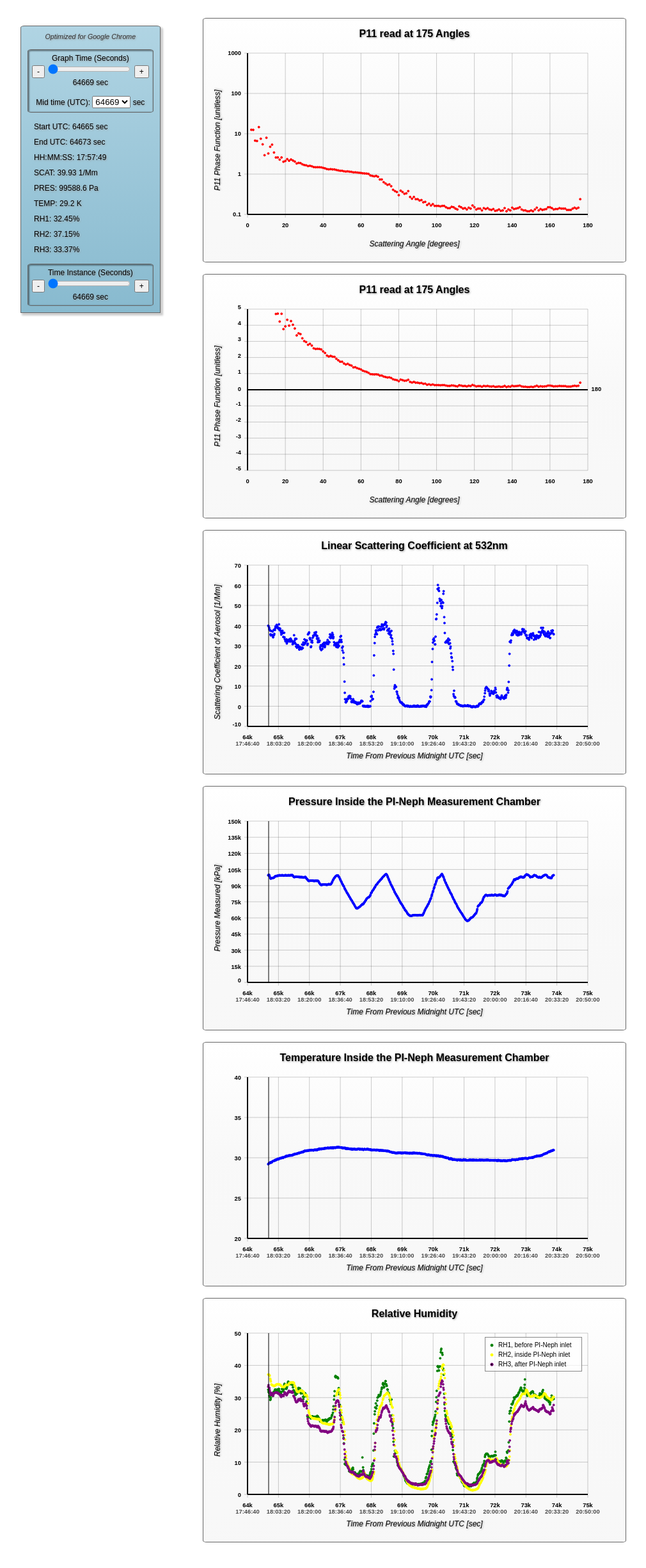
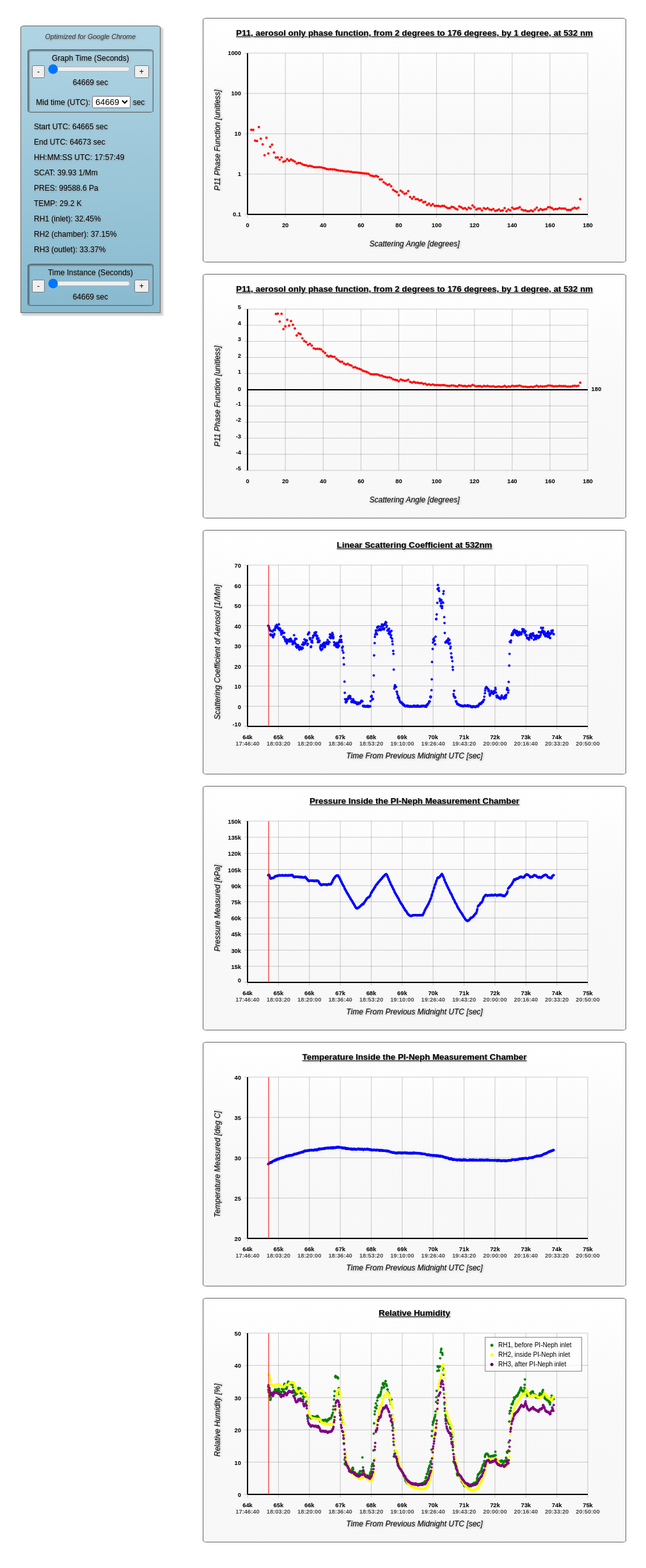
Before and after one commit to rideron89/Scatterplot, a PHP site: page / in a window 1280 px wide. Shown: the top 2450 px of the page at 64% size, without its empty margins (8-1018 px from the left). Run offline with PHP 8.4, Linux system fonts and the light colour scheme.

Commit message:
Updated javascript files.
Changed color of time instance line. Made some modifications to left-panel.

```diff
--- a/index.php
+++ b/index.php
@@ -60,7 +60,8 @@
 
 			function updateRange()
 			{
-				time = document.getElementById("timeRange").value;
+				instanceTime = time =
+					document.getElementById("timeRange").value;
 
 				document.getElementById("rangeCurrent").innerHTML =
 					document.getElementById("timeSelect").options[time].text;
@@ -68,6 +69,11 @@
 				document.getElementById("timeSelect").value = time;
 
 				run();
+
+				ScatGraph.moveTimeLine();
+				PresGraph.moveTimeLine();
+				TempGraph.moveTimeLine();
+				RHGraph.moveTimeLine();
 			}
 
 			function updateTimeInstanceRange()
@@ -171,13 +177,13 @@
 			<div id="dataInformationBox">
 				Start UTC: <span id="startUTC"></span> sec<br />
 				End UTC: <span id="endUTC"></span> sec<br />
-				HH:MM:SS: <span id="calendar"></span><br />
+				HH:MM:SS UTC: <span id="calendar"></span><br />
 				SCAT: <span id="scat"></span> 1/Mm<br />
 				PRES: <span id="pres"></span> Pa<br />
 				TEMP: <span id="temp"></span> K<br />
-				RH1: <span id="rh1"></span>%<br />
-				RH2: <span id="rh2"></span>%<br />
-				RH3: <span id="rh3"></span>%
+				RH1 (inlet): <span id="rh1"></span>%<br />
+				RH2 (chamber): <span id="rh2"></span>%<br />
+				RH3 (outlet): <span id="rh3"></span>%
 			</div>
 
 			<div id="performanceInfo">
--- a/javascript/p11.js
+++ b/javascript/p11.js
@@ -96,7 +96,9 @@ function P11Graph()
 		var xAxis = document.getElementById("p11XAxisTitle");
 		var yAxis = document.getElementById("p11YAxisTitle");
 
-		title.innerHTML = "P11 read at 175 Angles";
+		title.innerHTML = "P11, aerosol only phase function, from 2 degrees ";
+		title.innerHTML += "to 176 degrees, by 1 degree, at 532 nm";
+
 		xAxis.innerHTML = "Scattering Angle [degrees]";
 		yAxis.innerHTML = "P11 Phase Function [unitless]";
 	};
--- a/javascript/p11Small.js
+++ b/javascript/p11Small.js
@@ -97,7 +97,10 @@ function P11SmallGraph()
 		var xAxis = document.getElementById("p11SmallXAxisTitle");
 		var yAxis = document.getElementById("p11SmallYAxisTitle");
 
-		title.innerHTML = "P11 read at 175 Angles";
+		title.innerHTML = "P11, aerosol only phase function, from 2 degrees ";
+		title.innerHTML += "to 176 degrees, by 1 degree, at 532 nm";
+
+
 		xAxis.innerHTML = "Scattering Angle [degrees]";
 		yAxis.innerHTML = "P11 Phase Function [unitless]";
 	};
--- a/javascript/pres.js
+++ b/javascript/pres.js
@@ -59,7 +59,7 @@ function PresGraph()
 		timeLine.style.top = this.padding + "px";
 
 		timeLine.getContext("2d").globalAlpha = 0.5;
-
+		timeLine.getContext("2d").fillStyle = "red";
 		timeLine.getContext("2d").fillRect(0, 0, timeLine.width,
 			timeLine.height);
 	};
--- a/javascript/rh.js
+++ b/javascript/rh.js
@@ -58,7 +58,7 @@ function RHGraph()
 		timeLine.style.top = this.padding + "px";
 
 		timeLine.getContext("2d").globalAlpha = 0.5;
-
+		timeLine.getContext("2d").fillStyle = "red";
 		timeLine.getContext("2d").fillRect(0, 0, timeLine.width,
 			timeLine.height);
 
--- a/javascript/scat.js
+++ b/javascript/scat.js
@@ -51,7 +51,7 @@ function ScatGraph()
 		timeLine.style.top = this.padding + "px";
 
 		timeLine.getContext("2d").globalAlpha = 0.5;
-
+		timeLine.getContext("2d").fillStyle = "red";
 		timeLine.getContext("2d").fillRect(0, 0, timeLine.width,
 			timeLine.height);
 	};
--- a/javascript/temp.js
+++ b/javascript/temp.js
@@ -51,7 +51,7 @@ function TempGraph()
 		timeLine.style.top = this.padding + "px";
 
 		timeLine.getContext("2d").globalAlpha = 0.5;
-
+		timeLine.getContext("2d").fillStyle = "red";
 		timeLine.getContext("2d").fillRect(0, 0, timeLine.width,
 			timeLine.height);
 	};
@@ -110,7 +110,7 @@ function TempGraph()
 
 		title.innerHTML = "Temperature Inside the PI-Neph Measurement Chamber ";
 		xAxis.innerHTML = "Time From Previous Midnight UTC [sec]";
-		yAxis.innerHTML = "";
+		yAxis.innerHTML = "Temperature Measured [deg C]";
 	};
 
 	/*
--- a/style/scatter.css
+++ b/style/scatter.css
@@ -144,10 +144,11 @@ filter: progid:DXImageTransform.Microsoft.gradient( startColorstr='#ffffff', end
 
 	width: 100%;
 
-	font-size: 12pt;
+	font-size: 10pt;
 	font-weight: bold;
 
 	text-align: center;
+	text-decoration: underline;
 
 	text-shadow: 1px 1px 3px #999999;
 	filter: dropshadow(color=#999999, offx=1, offy=1);
```
